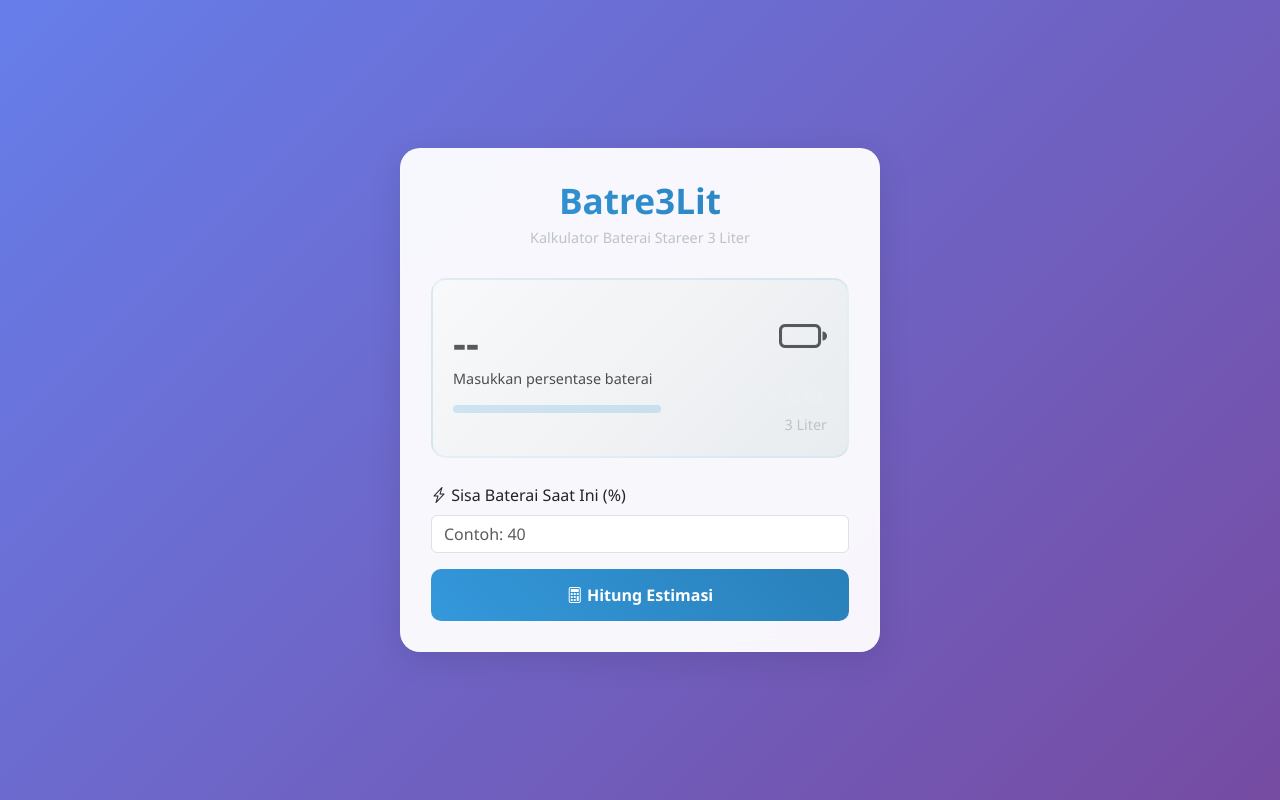
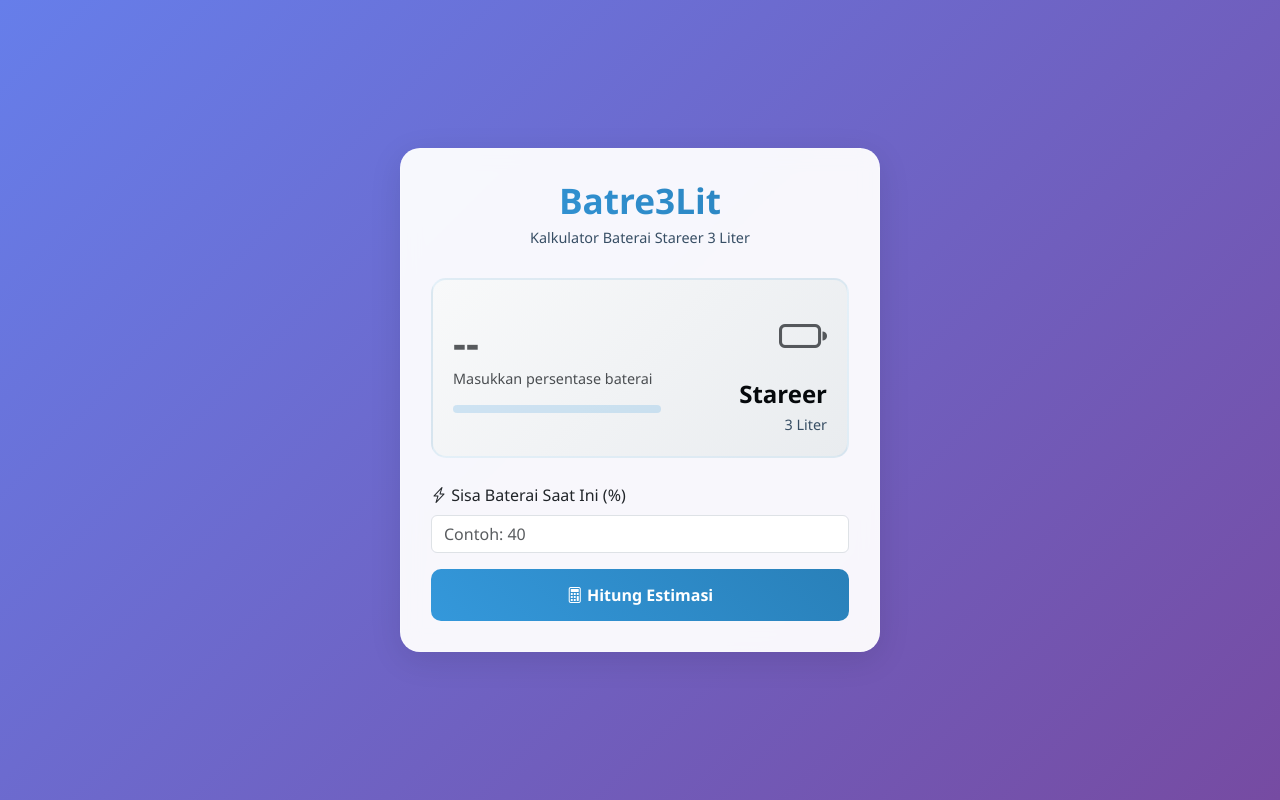
Before and after one commit to hendikaseptio/batre3lit, a plain HTML site: page index.html in a window 1280 px wide. Drawn offline with nearby package versions, Linux system fonts and the dark colour scheme.

Commit message:
fix: bug

```diff
--- a/index.html
+++ b/index.html
@@ -9,7 +9,7 @@
   <link rel="icon" type="image/png" sizes="32x32" href="favicon-32x32.png">
   <link rel="icon" type="image/png" sizes="16x16" href="favicon-16x16.png">
   <link rel="manifest" href="site.webmanifest">
-  <meta name="theme-color" content="#3498db">
+  <meta name="theme-color" content="#696ccf">
   <link href="https://cdn.jsdelivr.net/npm/bootstrap@5.3.6/dist/css/bootstrap.min.css" rel="stylesheet" integrity="sha384-4Q6Gf2aSP4eDXB8Miphtr37CMZZQ5oXLH2yaXMJ2w8e2ZtHTl7GptT4jmndRuHDT" crossorigin="anonymous">
   <link rel="stylesheet" href="https://cdn.jsdelivr.net/npm/bootstrap-icons@1.13.1/font/bootstrap-icons.min.css">
   <style>
@@ -324,9 +324,9 @@
     /* Dark mode support */
     @media (prefers-color-scheme: dark) {
       :root {
-        --light-bg: #2c3e50;
-        --dark-text: #ecf0f1;
-        --medium-text: #bdc3c7;
+        --light-bg: #06090c;
+        --dark-text: #06090c;
+        --medium-text: #374e64;
       }
     }
   </style>
```
Also changed, not shown: android-chrome-192x192.png, android-chrome-512x512.png, apple-touch-icon.png, favicon-16x16.png, favicon-32x32.png, favicon.ico.
